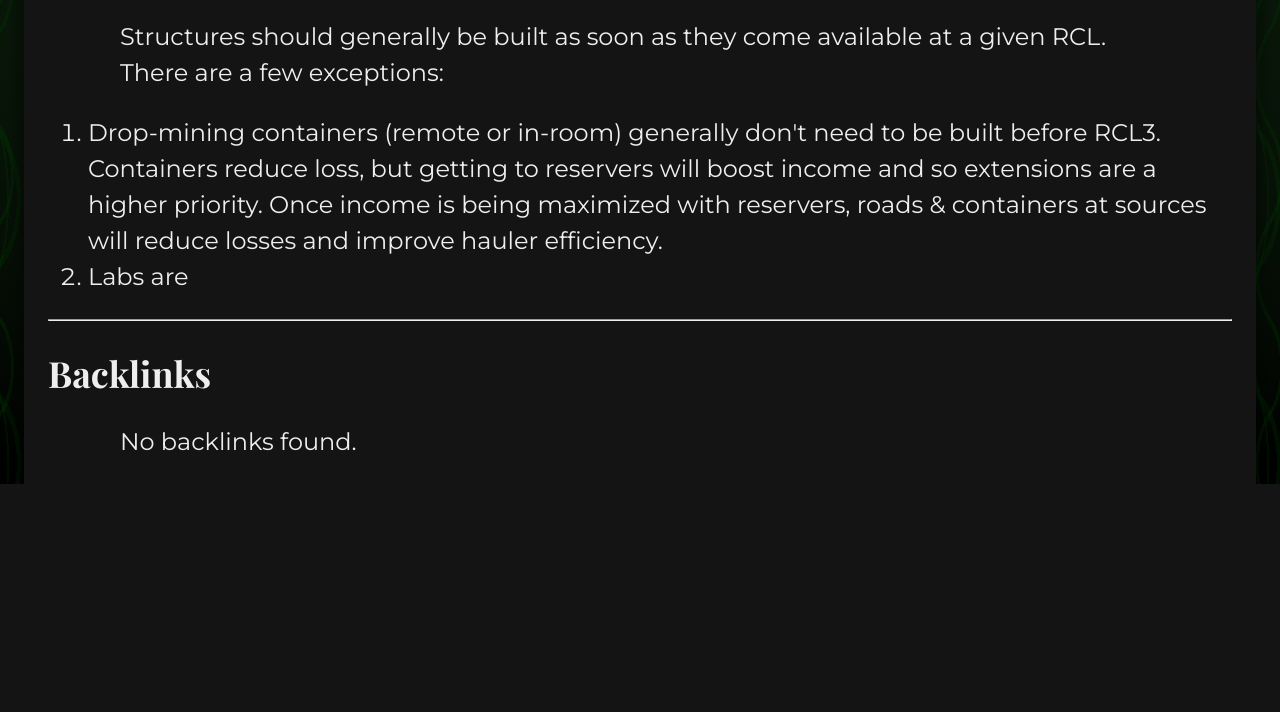
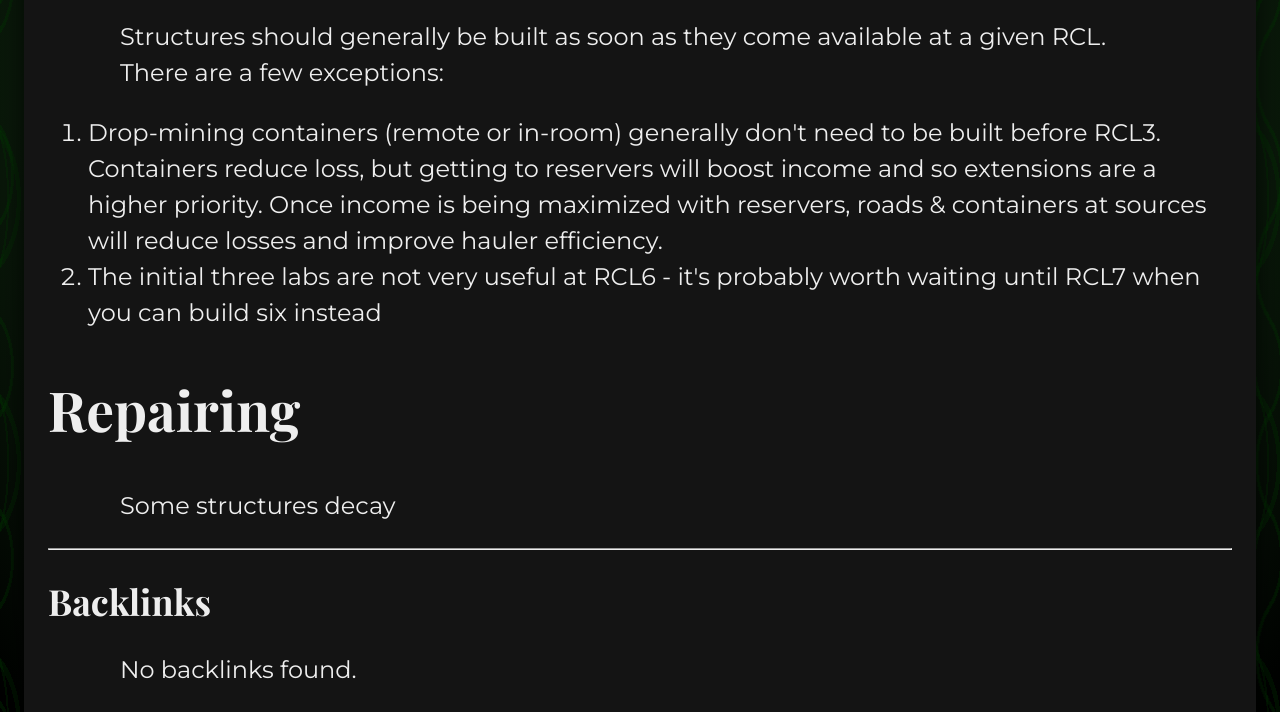
Before and after one commit to glitchassassin/digital-garden, an Eleventy site: page content/Screeps infrastructure.md in a window 1280 px wide. Shown: the part 593-1305 px from the top of the page. Before the commit the page ends 1077 px from the top, so only its background shows below. Built offline with nearby package versions, Linux system fonts and the light colour scheme; Eleventy itself is replaced by a stand-in of ours; files that its build step writes are made by us from their sources; a web font is replaced by a local one; what @sindresorhus/slugify, markdown-it-attrs would draw is missing.

Commit message:
vault backup: 2022-09-27 12:51:27

```diff
--- a/content/Screeps infrastructure.md
+++ b/content/Screeps infrastructure.md
@@ -11,4 +11,8 @@ The goal of room planning is to optimize placement of structures based on the co
 Structures should generally be built as soon as they come available at a given RCL. There are a few exceptions:
 
 1. Drop-mining containers (remote or in-room) generally don't need to be built before RCL3. Containers reduce loss, but getting to reservers will boost income and so extensions are a higher priority. Once income is being maximized with reservers, roads & containers at sources will reduce losses and improve hauler efficiency.
-2. Labs are
+2. The initial three labs are not very useful at RCL6 - it's probably worth waiting until RCL7 when you can build six instead
+
+## Repairing
+
+Some structures decay
```
